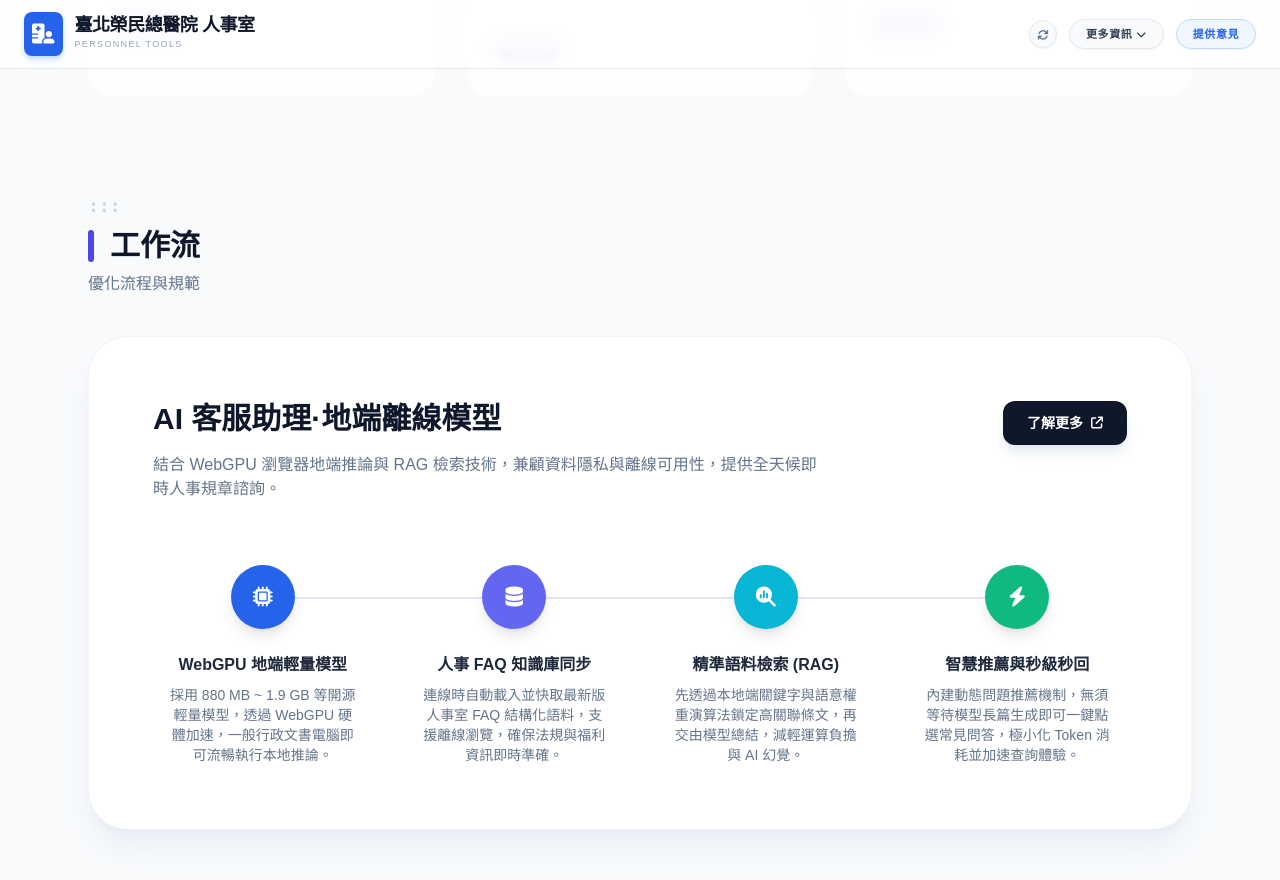
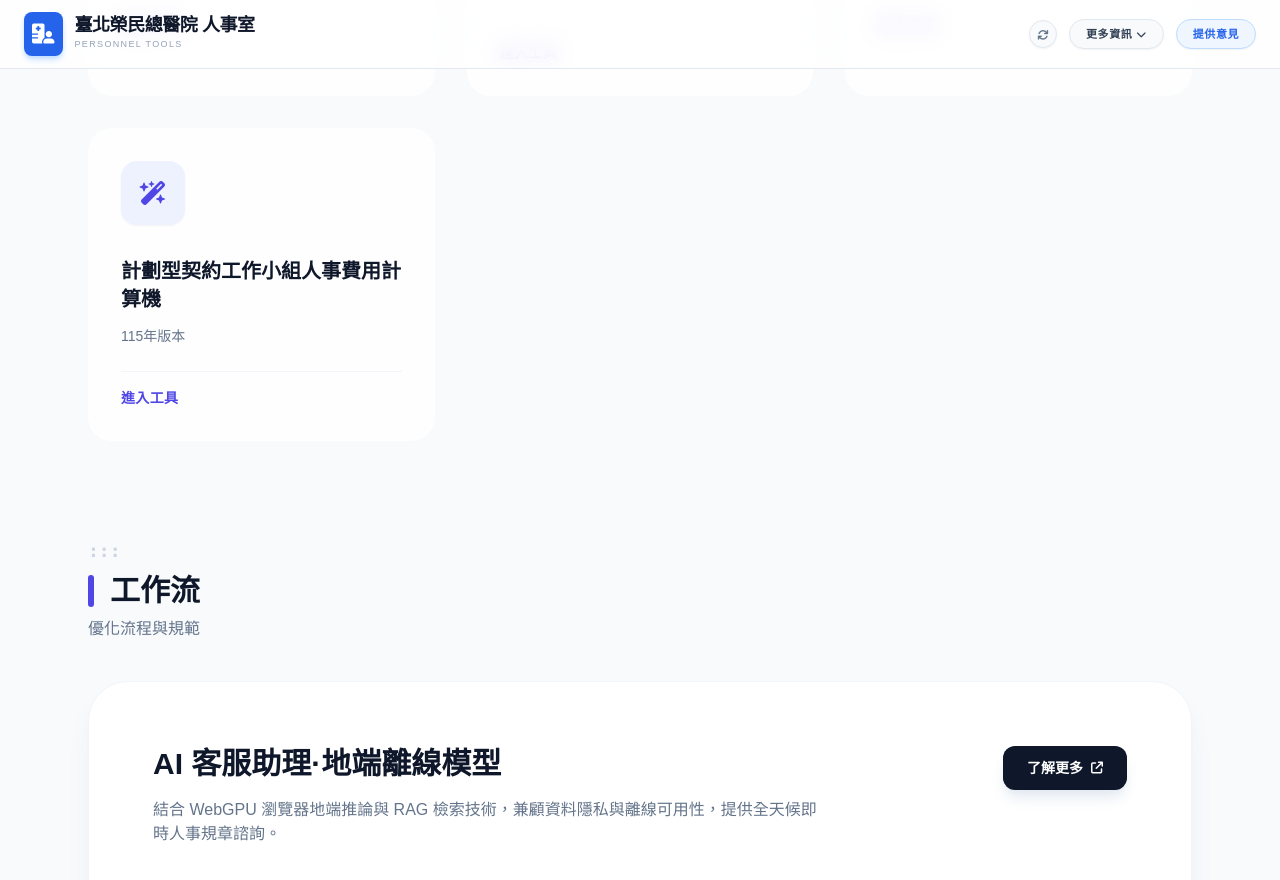
Before and after one commit to lennox0909/vghtpe-hr-tools, a Jekyll site: the page built from index.html, in a window 1280 px wide and 900 px high, scrolled down 1252 px. Shown: the top 880 px of the window. Built offline with Jekyll 4.4.1, drawn with Linux system fonts in a browser that asks for light colours.

Commit message:
add 計劃型契約工作小組人事費用計算機

```diff
--- a/_data/tools.yml
+++ b/_data/tools.yml
@@ -35,3 +35,9 @@
   icon: fa-wand-magic-sparkles
   color_theme: indigo
   description: 115年版本
+
+- title: 計劃型契約工作小組人事費用計算機
+  url: ./payment-calc-by-plan/
+  icon: fa-wand-magic-sparkles
+  color_theme: indigo
+  description: 115年版本
--- /dev/null
+++ b/payment-calc-by-plan/index.html
@@ -0,0 +1,33 @@
+---
+layout: default
+title: 計劃型契約工作小組人事費用計算機
+---
+
+<!-- 採用 Tailwind 組合樣式 (CARP)，動態計算可用高度 (扣除 Navbar) -->
+<div class="w-full flex flex-col items-center justify-center relative bg-slate-50" style="height: calc(100vh - 70px);">
+
+    <!-- 載入中 / 降級提示區塊 (放置於底層 z-0) -->
+    <div id="fallback-message" class="absolute inset-0 flex flex-col items-center justify-center p-4 text-center z-0">
+        <i class="fa-solid fa-circle-notch fa-spin text-blue-500 text-3xl mb-4" id="loading-spinner"></i>
+        <p class="text-slate-600 font-medium mb-2">正在安全連線至薪酬計算模組...</p>
+        <p class="text-sm text-slate-500">
+            如果畫面長時間沒有顯示，請
+            <!-- 保留您原本設定的降級備用連結 -->
+            <a href="https://script.google.com/macros/s/AKfycbzjMn1OvSM_4SlXk06Ar1kPemaZ_jKAEXbqn10F6_nI0kpS1sM6KCLCzUW6DVV7-4ZB/exec" target="_blank" class="text-blue-600 hover:text-blue-700 font-medium underline transition-colors">
+                點此在新分頁開啟
+            </a>。
+        </p>
+    </div>
+
+    <!-- 內嵌 Google Apps Script 應用程式 (放置於上層 z-10) -->
+    <iframe
+        id="gas-iframe"
+        class="w-full h-full border-none z-10 bg-transparent opacity-0 transition-opacity duration-700"
+        src="https://script.google.com/macros/s/AKfycbzjMn1OvSM_4SlXk06Ar1kPemaZ_jKAEXbqn10F6_nI0kpS1sM6KCLCzUW6DVV7-4ZB/exec"
+        title="計劃型契約工作小組人事費用計算機"
+        allowfullscreen>
+    </iframe>
+</div>
+
+<!-- 引入單一職責的 JS 控制腳本 -->
+<script type="module" src="{{ '/payment-calc-by-plan/js/main.js' | relative_url }}"></script>
```
Also changed, not shown: payment-calc-by-plan/js/main.js (added, +25 -0 lines).
